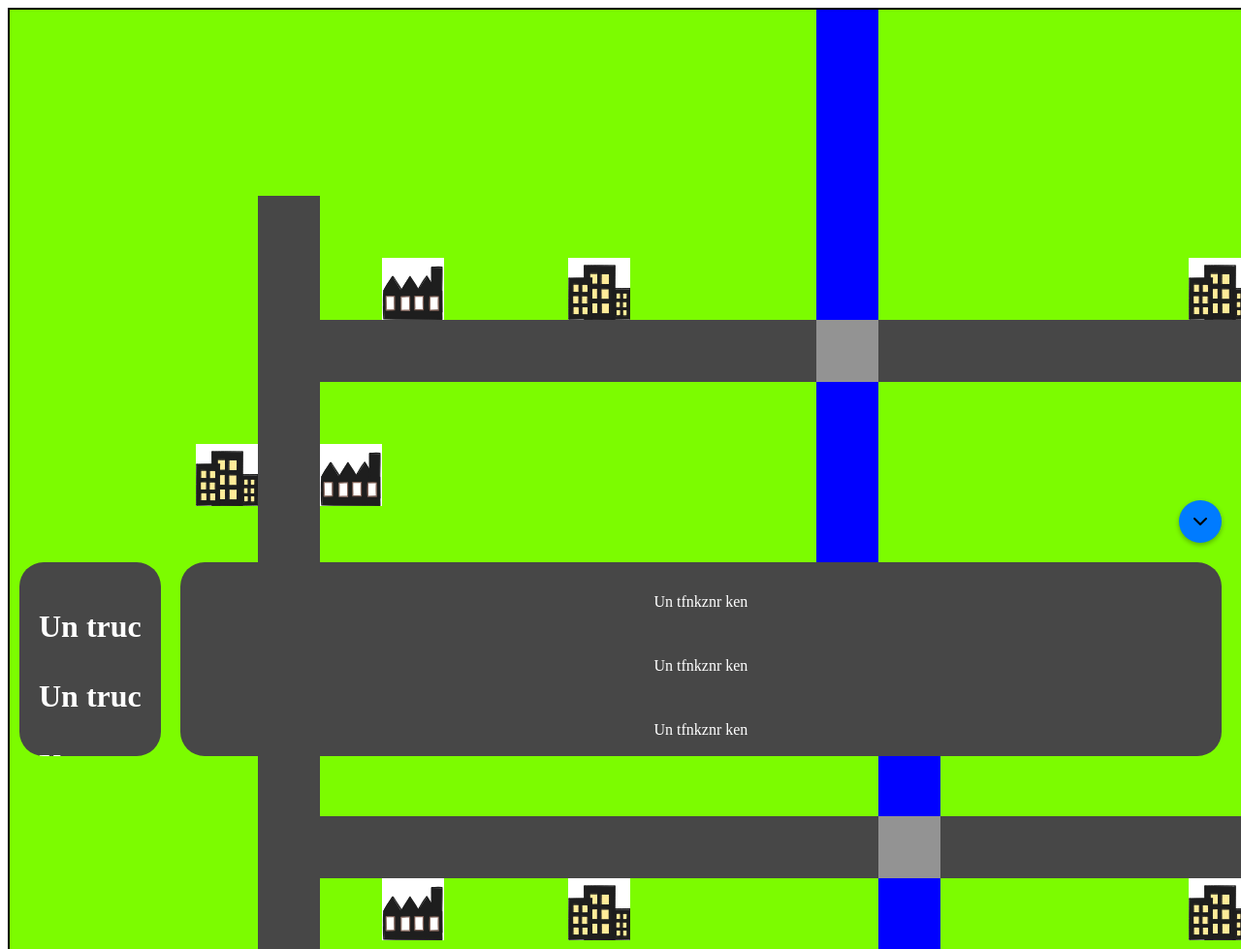
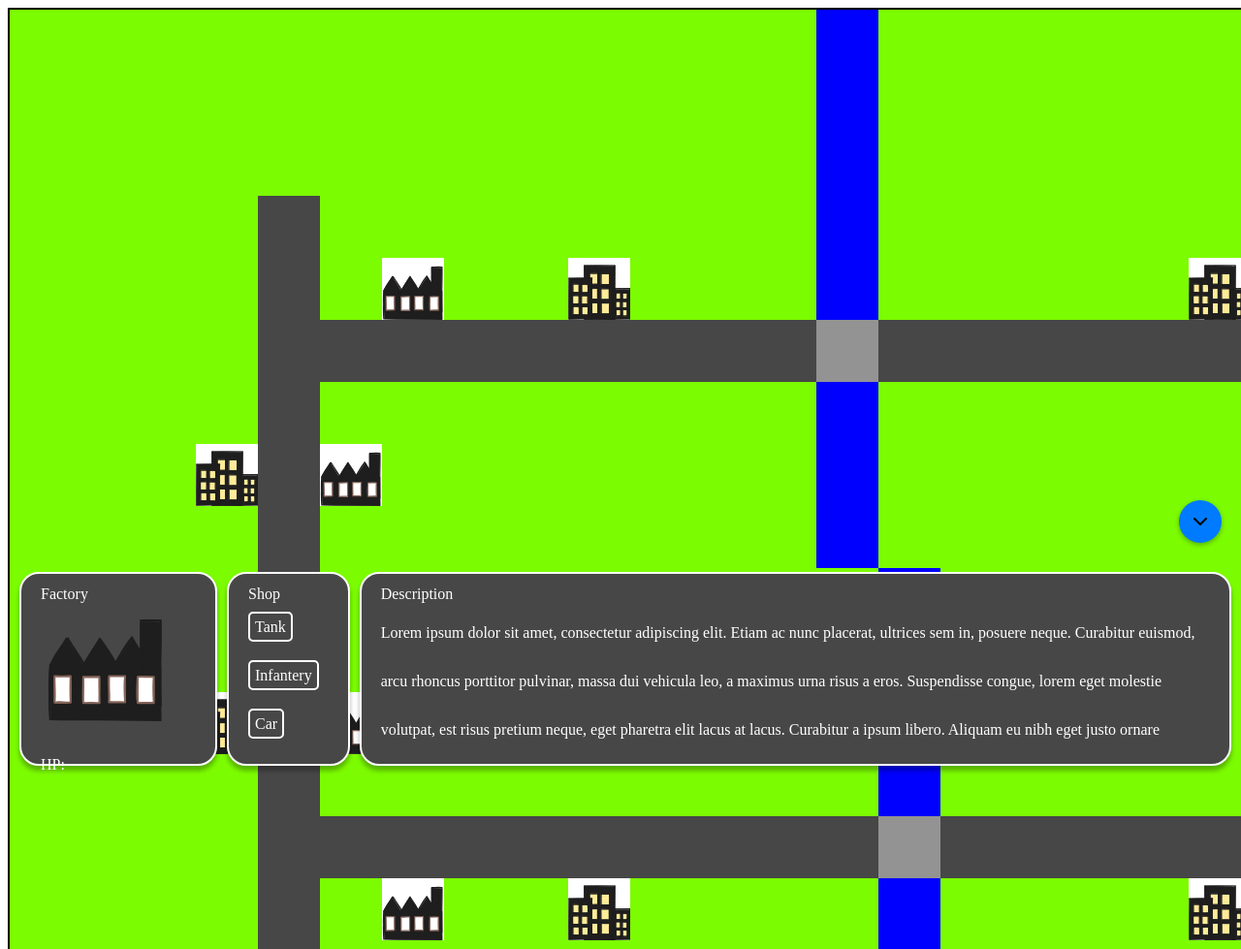
Before and after one commit to NoxXVI/B1-EFREI-Warisim, a plain HTML site: page game.html in a window 1280 px wide. Shown: the top 979 px of the page at 97% size. Drawn offline with Linux system fonts and the light colour scheme.

Commit message:
Un autre commit

```diff
--- a/game.html
+++ b/game.html
@@ -610,26 +610,32 @@
       <div class="tile grass"></div>
     </div>
     <div class="footer-wrapper">
-      <input type="checkbox" id="footer-toggle">
+      <input type="checkbox" id="footer-toggle" />
       <label for="footer-toggle" class="toggle-footer">
-        <img src="/rsc/icons/chevron-down.svg">
+        <img src="/rsc/icons/chevron-down.svg" />
       </label>
 
-      <div class="footer", id="city">
+      <div class="footer" , id="city">
+        <div class="entity-display">
+          <label class="section_name">Factory</label>
+          <img src="/rsc/sprites/map/factory.svg" />
+          <label for="Hp">HP:</label>
+          <progress id="Hp" max="100" value="70">70%</progress>
+        </div>
         <div class="shop">
-          <h1>Un truc </h1>
-          <h1>Un truc </h1>
-          <h1>Un truc </h1>
-          <h1>Un truc </h1>
-          <h1>Un truc </h1>
+          <label class="section_name">Shop</label>
+          <div class="scroll-content">
+            <a href="#">Tank</a><br>
+            <a href="#">Infantery</a><br>
+            <a href="#">Car</a><br>
+            <a href="#">Artillery</a><br>
+          </div>
         </div>
         <div class="shop-description">
-          <p>Un tfnkznr ken</p>
-          <p>Un tfnkznr ken</p>
-          <p>Un tfnkznr ken</p>
-          <p>Un tfnkznr ken</p>
-          <p>Un tfnkznr ken</p>
-          <p>Un tfnkznr ken</p>
+          <label class="section_name">Description</label>
+          <div class="scroll-content">
+            <p>Lorem ipsum dolor sit amet, consectetur adipiscing elit. Etiam ac nunc placerat, ultrices sem in, posuere neque. Curabitur euismod, arcu rhoncus porttitor pulvinar, massa dui vehicula leo, a maximus urna risus a eros. Suspendisse congue, lorem eget molestie volutpat, est risus pretium neque, eget pharetra elit lacus at lacus. Curabitur a ipsum libero. Aliquam eu nibh eget justo ornare vehicula et sit amet nunc. Ut id fermentum metus. Integer eu dui tincidunt, feugiat massa in, pulvinar leo. Ut ullamcorper ligula eget sapien consequat semper. Quisque condimentum tellus urna, ac fermentum est dapibus ut. </p>
+          </div>
         </div>
       </div>
     </div>
--- a/game_style.css
+++ b/game_style.css
@@ -18,7 +18,6 @@
 }
 
 .factory {
-  background-color: transparent;
   background-image: url("/rsc/sprites/map/factory.svg");
 }
 
@@ -59,7 +58,7 @@
   right: 0;
   height: 25%;
   color: white;
-  text-align: center;
+  text-align: left;
   line-height: 50px;
   transition: transform 0.3s ease;
 }
@@ -109,34 +108,80 @@ input[type="checkbox"]:checked + .toggle-footer img {
   transform: rotate(180deg);
 }
 
+.section_name {
+    position: absolute;
+    top: -2px;
+    pointer-events: none;
+}
+
 #city {
   display: flex;
   flex-direction: row;
   padding-left: 20px;
-  padding-bottom: 20px;
+  padding-bottom: 10px;
   overflow: auto;
-
 }
 
+.entity-display {
+    display: block;
+    border-radius: 20px;
+    border-color: white;
+    border: 2px solid;
+    background-color: #474747;
+    flex: content 1 auto;
+    margin-right: 10px;
+    padding: 20px;
+    padding-top: 30px;
+    box-shadow: 0 5px 5px rgba(0, 0, 0, 0.3);
+  }
+
 .shop {
-display: block;
-  border-radius: 25px;
+  display: block;
+  border-radius: 20px;
   border-color: white;
+  border: 2px solid;
   background-color: #474747;
   flex: content 1 auto;
-  margin-right: 20px;
+  margin-right: 10px;
   padding: 20px;
-  overflow: auto;
-  align-items: left;
+  padding-top: 30px;
+  box-shadow: 0 5px 5px rgba(0, 0, 0, 0.3);
 }
 
 .shop-description {
-  border-radius: 25px;
+  border-radius: 20px;
   border-color: white;
-  border-width: 2px;
+  border: 2px solid;
   background-color: #474747;
   flex: 1 1 auto;
-  margin-right: 20px;
-  overflow: scroll;
-  justify-content: start
+  margin-right: 10px;
+  padding: 20px;
+  align-items: start;
+  box-shadow: 0 5px 5px rgba(0, 0, 0, 0.3);
+  scroll-padding: 15px;
 }
+
+
+.scroll-content {
+    max-height: 150px; /* Fixe une hauteur spécifique pour la zone défilable */
+    overflow-y: auto; /* Active le scroll vertical uniquement */
+    overflow-x: hidden; /* Cache le scroll horizontal */
+    padding-right: 10px; /* Ajoute de l'espace pour la barre de défilement */
+    padding-top: 0px;
+    box-sizing: border-box; /* Assure le respect des dimensions */
+  }
+
+.scroll-content a {
+    color: white;
+    text-decoration: none;
+    border-radius: 5px;
+    border: 2px solid;
+    padding: 5px;
+}
+
+
+.scroll-content  a:hover {
+    border-color: red;
+    color: red;
+    line-height: 15px;
+}
```
